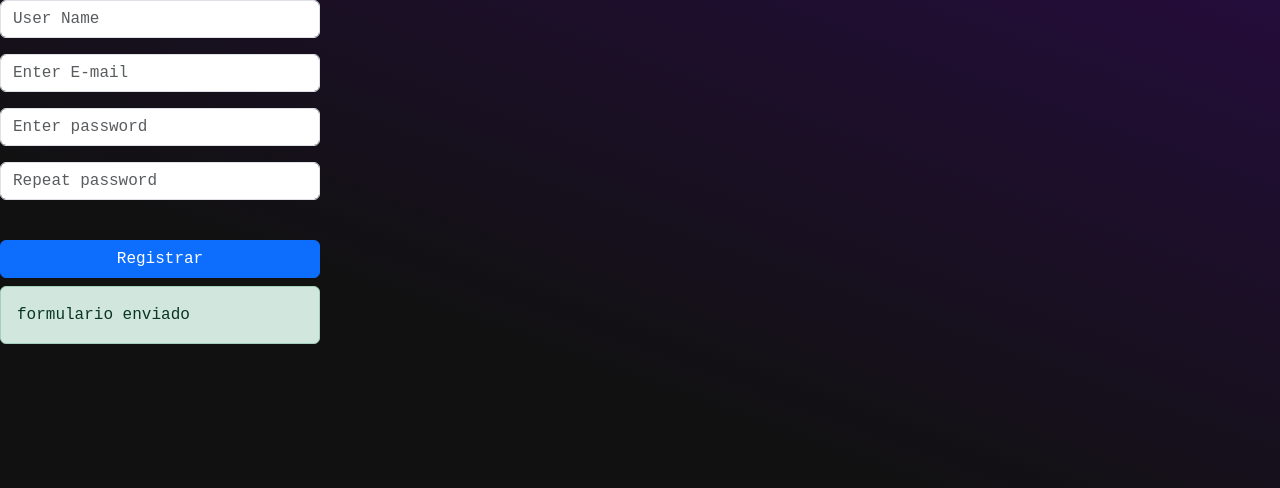
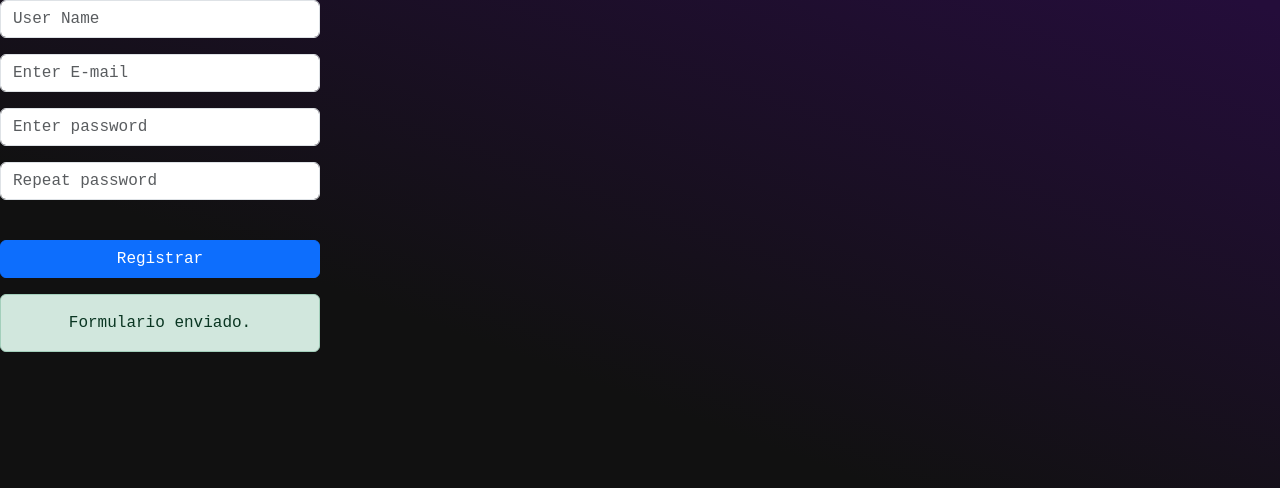
Before and after one commit to gersantana/formulario_registro_react, a React (Vite) app: page / in a window 1280 px wide. Both pictures are taken after typing "Sample", "name@example.com", "Sample123", "Sample123" into the empty fields and a click on the button "Registrar". Shown: the top 488 px of the page. Built offline with nearby package versions, Linux system fonts and the light colour scheme.

Commit message:
:sparkles: Crea componente Arlert

```diff
--- a/src/App.jsx
+++ b/src/App.jsx
@@ -1,12 +1,23 @@
-import './App.css'
-import Formaulario from './components/Formaulario/Formulario'
+import { useState } from "react";
+
+import "./App.css";
+import Formaulario from "./components/Formaulario/Formulario";
+import Alerts from "./components/Alerts/Alerts";
 
 const App = () => {
-  return (
+    const [msg, setMsg] = useState("")
+    const [error, setError] = useState(false)
+    const [exito, setExito] = useState(false)
 
-    <Formaulario/>
+	return (
+		<div>
+			<Formaulario setMsg={setMsg} setError={setError} setExito={setExito} />
+		{error &&	<Alerts color={"danger"} msg={msg}/>}
+    {exito &&	<Alerts color={"success"} msg={msg}/>}
+    {/* <Alerts msg={msg} color={exito ? "success" : error ? "danger"  : ""} /> */}
 
-  )
-}
+		</div>
+	);
+};
 
-export default App
+export default App;
--- /dev/null
+++ b/src/components/Alerts/Alerts.jsx
@@ -0,0 +1,16 @@
+import PropTypes from "prop-types"
+
+const Alerts = ({msg, color}) => {
+  return (
+    <div>
+        <p className={`w-25 d-inline-block text-center mt-3 alert alert-${color}`}>{msg}</p>
+    </div>
+  )
+}
+
+Alerts.propTypes = {
+    msg:PropTypes.string.isRequired,
+    color:PropTypes.string.isRequired
+}
+
+export default Alerts
--- a/src/components/Formaulario/Formulario.jsx
+++ b/src/components/Formaulario/Formulario.jsx
@@ -1,38 +1,36 @@
 import { useState } from "react";
+import PropTypes from "prop-types";
 
-const Formaulario = () => {
+const Formaulario = ({setMsg,setError,setExito}) => {
 
     const [nombre, setNombre] = useState("");
     const [email, setEmail] = useState("");
     const [password, setPassword] = useState("")
     const [password2, setPassword2] = useState("")
 
-    const [error, setError] = useState(false)
-    const [msg, setMsg] = useState("")
-    const [exito, setExito] = useState(false)
-    const [pas, setPas] = useState(false)
+    // const [error, setError] = useState(false)
+    // const [msg, setMsg] = useState("")
+    // const [exito, setExito] = useState(false)
+    // const [pas, setPas] = useState(false)
 
     const manejarEnvio = (e) => {
         e.preventDefault()
         if (nombre.trim() === "" || email.trim()=== "" || password.trim()  === "" || password2.trim() === "") {
             setError(true)
             setExito(false)
-            setPas(false)
-            setMsg("todos los campos son necesarios")
+            setMsg(`Todos los campos son necesarios.`)
             return
         }
         else if (password.trim() !== password2.trim()){
             setError(true)
             setExito(false)
-            setPas(true)
-            setMsg("las contraseñas no coiciden")
+            setMsg(`Las contraseñas no coiciden.`)
             return
         }
         else{
             setError(false)
             setExito(true)
-            setPas(false)
-            setMsg("formulario enviado")
+            setMsg(`Formulario enviado.`)
             setNombre("")
             setEmail("")
             setPassword("")
@@ -41,7 +39,7 @@ const Formaulario = () => {
     }
 
     return (
-        <div className="w-25">
+        <div className=" w-25 d-inline-block">
             <form onSubmit={manejarEnvio} className="d-flex flex-column gap-3">
                 <div className="">
                     <input
@@ -89,12 +87,19 @@ const Formaulario = () => {
 
                 </div>
             </form>
-            {error && <p className={`alert alert-danger my-2`}>{msg}</p>}
-            {exito && <p className={`alert alert-success my-2`}>{msg}</p>}
+            {/* {error && <p className={`alert alert-danger my-2`}>{msg}</p>}
+            {exito && <p className={`alert alert-success my-2`}>{msg}</p>}  */}
             {/* {pas ? "contraseñas no coinciden" : (error ? "faltan campos" : exito ? "formulario enviado" : null)} */}
+            {/* <Alerts msg={msg} color={exito ? "success" : error ? "danger" : pas ? "danger" : ""} /> */}
 
         </div>
     );
 };
 
+Formaulario.propTypes = {
+    setMsg: PropTypes.string.isRequired ,
+    setError: PropTypes.string.isRequired,
+    setExito: PropTypes.string.isRequired
+}
+
 export default Formaulario;
```
Also changed, not shown: src/components/component4/componente4.jsx (deleted).
